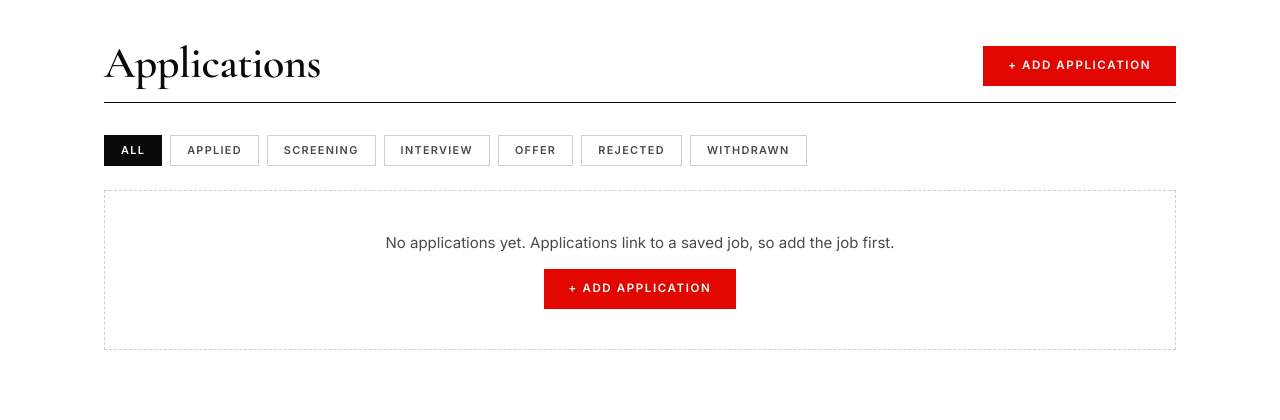
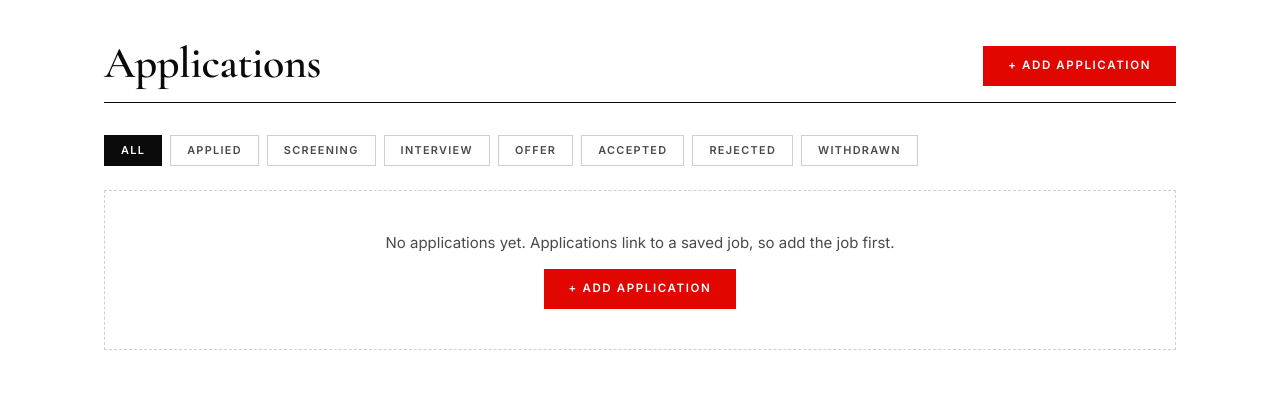
Before and after one commit to 4RN1E/job-application-tracker, a Flask app: page /applications in a window 1280 px wide. Shown: the part 80-500 px from the top of the page. Run offline with Flask 3, Linux system fonts and the light colour scheme; data that the repository does not hold is empty.

Commit message:
Add Accepted application status

```diff
--- a/app.py
+++ b/app.py
@@ -19,7 +19,7 @@ app = Flask(__name__)
 app.secret_key = os.environ.get("SECRET_KEY", "dev-only-change-me")
 
 JOB_TYPES = ["Full-time", "Part-time", "Contract", "Internship"]
-STATUSES = ["Applied", "Screening", "Interview", "Offer", "Rejected", "Withdrawn"]
+STATUSES = ["Applied", "Screening", "Interview", "Offer", "Accepted", "Rejected", "Withdrawn"]
 INTERVIEW_TYPES = ["Phone screen", "Video call", "Technical", "On-site", "Behavioral", "Other"]
 EMAIL_RE = re.compile(r"^[^@\s]+@[^@\s]+\.[^@\s]+$")
 
@@ -171,7 +171,7 @@ def dashboard():
     active = sum(counts.get(s, 0) for s in ("Applied", "Screening", "Interview"))
     # Share of applications that got any human response (everything past Applied,
     # excluding ones you withdrew yourself)
-    responded = sum(counts.get(s, 0) for s in ("Screening", "Interview", "Offer", "Rejected"))
+    responded = sum(counts.get(s, 0) for s in ("Screening", "Interview", "Offer", "Accepted", "Rejected"))
     countable = total_apps - counts.get("Withdrawn", 0)
     response_rate = round(100 * responded / countable) if countable else 0
 
@@ -204,7 +204,8 @@ def dashboard():
 
     return render_template(
         "dashboard.html", totals=totals, by_status=by_status, active=active,
-        offers=counts.get("Offer", 0), response_rate=response_rate,
+        offers=counts.get("Offer", 0) + counts.get("Accepted", 0),  # offers received
+        response_rate=response_rate,
         recent=recent, upcoming=upcoming[:5],
     )
 
--- a/schema.sql
+++ b/schema.sql
@@ -63,7 +63,7 @@ CREATE TABLE applications (
     application_id    INT         PRIMARY KEY AUTO_INCREMENT,
     job_id            INT         NOT NULL,
     application_date  DATE        NOT NULL,
-    status            ENUM('Applied','Screening','Interview','Offer','Rejected','Withdrawn')
+    status            ENUM('Applied','Screening','Interview','Offer','Accepted','Rejected','Withdrawn')
                                   NOT NULL DEFAULT 'Applied',
     resume_version    VARCHAR(50),
     cover_letter_sent BOOLEAN     NOT NULL DEFAULT FALSE,
--- a/static/style.css
+++ b/static/style.css
@@ -176,7 +176,8 @@ tbody tr:hover { background: var(--gray-100); }
 .badge-applied   { background: var(--white); color: var(--black); }
 .badge-screening { background: var(--gray-200); border-color: var(--gray-200); color: var(--black); }
 .badge-interview { background: var(--black); color: var(--white); }
-.badge-offer     { background: var(--red); border-color: var(--red); color: var(--white); }
+.badge-offer     { background: var(--white); border-color: var(--red); color: var(--red); }
+.badge-accepted  { background: var(--red); border-color: var(--red); color: var(--white); }
 .badge-rejected  { background: var(--white); border-color: var(--gray-300); color: var(--gray-500); text-decoration: line-through; }
 .badge-withdrawn { background: var(--white); border: 1px dashed var(--gray-300); color: var(--gray-500); }
 
@@ -252,7 +253,8 @@ legend { padding: 0 var(--s1); font-size: 0.68rem; font-weight: 600; letter-spac
 .bar-applied   { background: var(--gray-300); }
 .bar-screening { background: var(--gray-500); }
 .bar-interview { background: var(--black); }
-.bar-offer     { background: var(--red); }
+.bar-offer     { background: rgba(225, 6, 0, 0.45); }
+.bar-accepted  { background: var(--red); }
 .bar-rejected  { background: var(--gray-200); }
 .bar-withdrawn { background: var(--gray-200); }
 .bar-count { text-align: right; font-weight: 600; }
```
